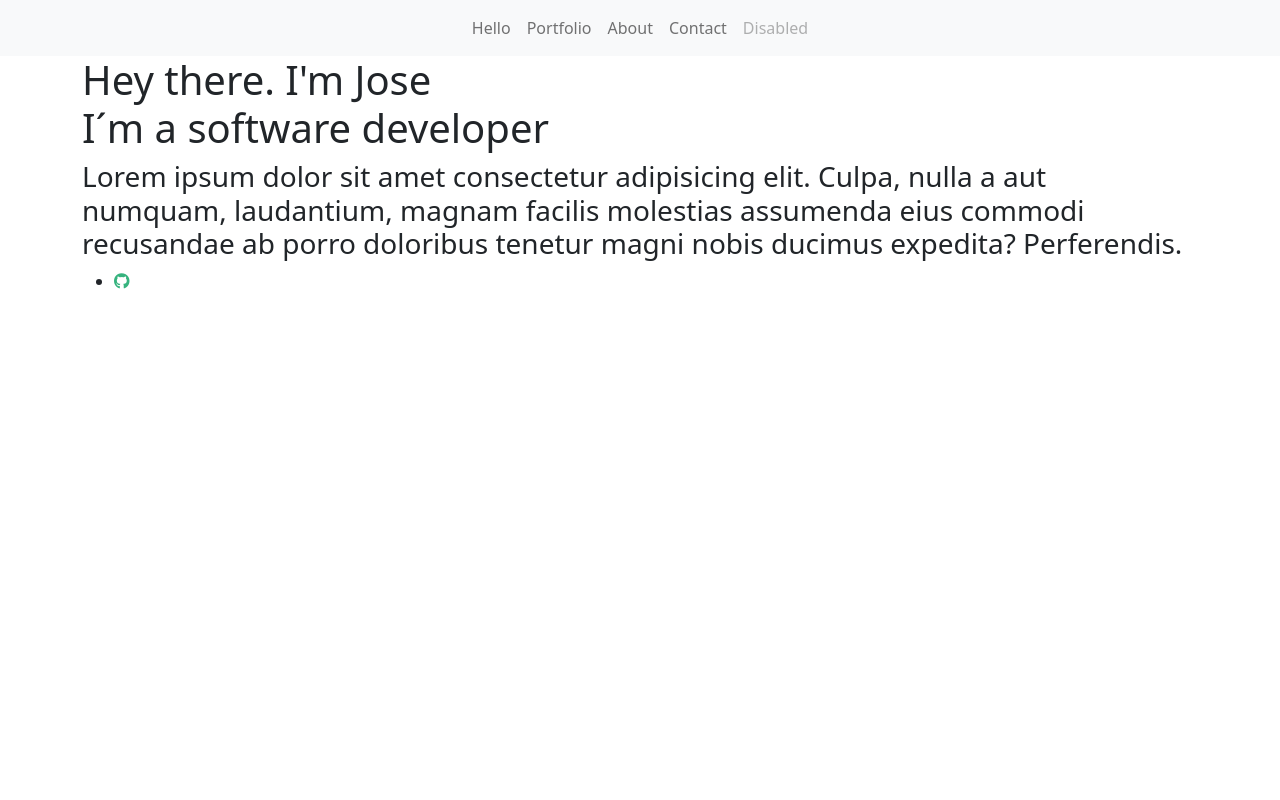
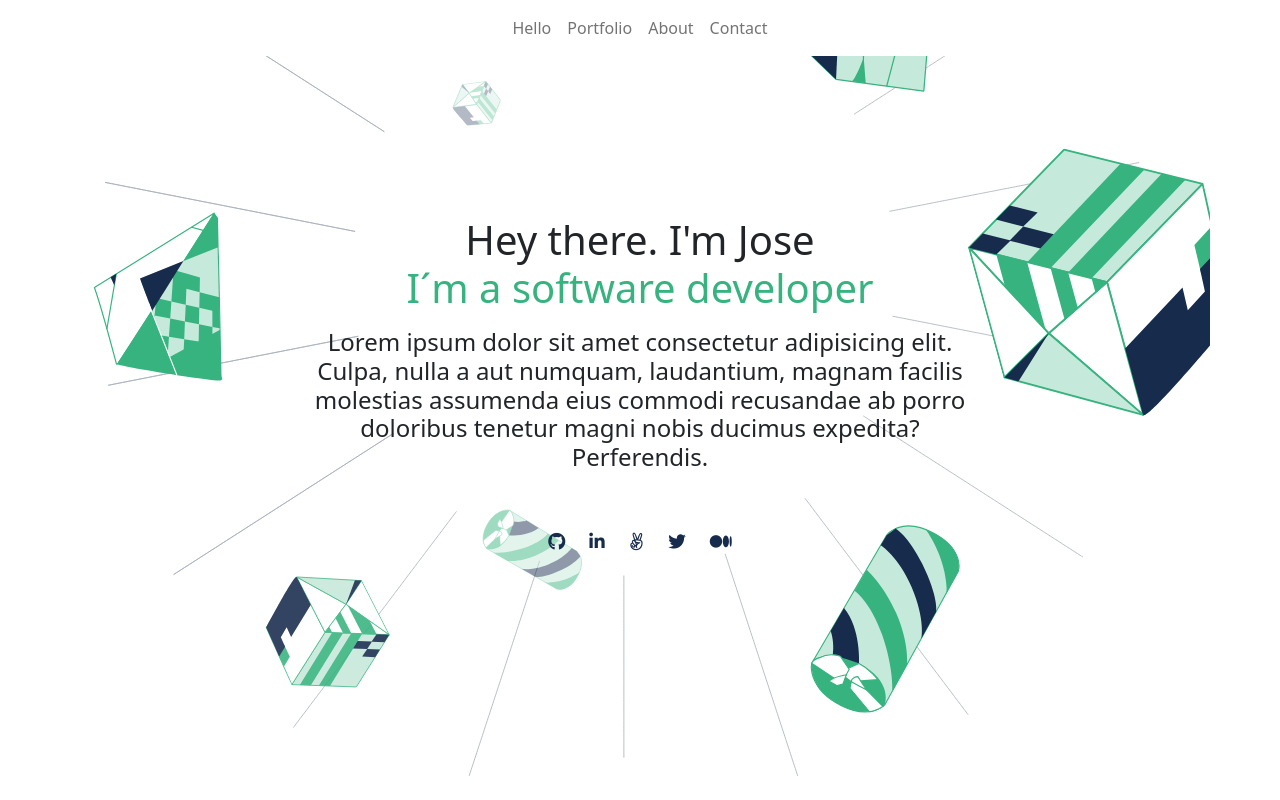
Before and after one commit to J2ZROMERO/portfolio, a website: page index.html in a window 1280 px wide. Drawn offline with nearby package versions, Linux system fonts and the light colour scheme.

Commit message:
navbar and welcome section completed

```diff
--- a/index.html
+++ b/index.html
@@ -10,8 +10,8 @@
 </head>
 <body>
     <!-- START NAVBAR -->
-<div class="container-fluid m-0 p-0">
-    <nav class="navbar navbar-expand-lg navbar-light bg-light">
+<div class="container-fluid m-0 p-0  w-900px">
+    <nav class="navbar navbar-expand-lg navbar-light bgT-light">
         <div class="container-fluid">
           <button class="navbar-toggler" type="button" data-bs-toggle="collapse" data-bs-target="#navbarNav" aria-controls="navbarNav" aria-expanded="false" aria-label="Toggle navigation">
             <span class="navbar-toggler-icon"></span>
@@ -30,9 +30,6 @@
               <li class="nav-item">
                 <a class="nav-link" href="#">Contact</a>
               </li>
-              <li class="nav-item">
-                <a class="nav-link disabled" href="#" tabindex="-1" aria-disabled="true">Disabled</a>
-              </li>
             </ul>
           </div>
         </div>
@@ -42,17 +39,40 @@
 
 
 
-        <div class="container">
-        <h1 class="presentation">Hey there. I'm Jose <br> <span>I´m a software developer</span> </h1>
-        <h3 class="presentation__speach">Lorem ipsum dolor sit amet consectetur adipisicing elit. Culpa, nulla a aut numquam, laudantium, magnam facilis molestias assumenda eius commodi recusandae ab porro doloribus tenetur magni nobis ducimus expedita? Perferendis.</h3>
-        <ul class="icons">
-            <li class="icons__media icons--style">
+        <div class="container presentation">
+        <h1 class="presentation__greeting text-center pb-1">Hey there. I'm Jose <br> <span>I´m a software developer</span> </h1>
+        <h3 class="presentation__speach text-center pt-1">Lorem ipsum dolor sit amet consectetur adipisicing elit. Culpa, nulla a aut numquam, laudantium, magnam facilis molestias assumenda eius commodi recusandae ab porro doloribus tenetur magni nobis ducimus expedita? Perferendis.</h3>
+        <ul class="presentation__icons d-flex pt-5">
+            <li class="presentation__icons__list--style">
                 <a href="">
                   <i class="fab fa-github"></i>
                 </a>
             </li>
+            <li class="presentation__icons__list--style ps-4">
+              <a href="">
+                <i class="fa-brands fa-linkedin-in"></i>
+              </a>
+          </li>
+          <li class="presentation__icons__list--style ps-4">
+            <a href="">
+              <i class="fa-brands fa-angellist"></i>
+            </a>
+        </li>
+        <li class="presentation__icons__list--style ps-4">
+          <a href="">
+            <i class="fa-brands fa-twitter"></i>
+          </a>
+      </li>
+      <li class="presentation__icons__list--style ps-4">
+        <a href="">
+          <i class="fa-brands fa-medium"></i>
+        </a>
+    </li>
         </ul>
+
       </div>
+
+
     </div>
 
 
--- a/scss/_custom.scss
+++ b/scss/_custom.scss
@@ -9,6 +9,8 @@ $quaternary: #172B4D;
 $quinary: #FFFFFF;
 // scss-docs-end theme-color-variables
 
+//Color links
+$link-color:       $quaternary;
 
 // Import bootstrap 5
 @import "../node_modules/bootstrap/scss/bootstrap.scss"
--- a/scss/components/_mixins.scss
+++ b/scss/components/_mixins.scss
@@ -0,0 +1,4 @@
+@mixin list-inline {
+    padding-left: 0;
+    list-style: none;
+}
--- /dev/null
+++ b/scss/sections/_presentation.scss
@@ -0,0 +1,30 @@
+@use '../custom.scss' as *;
+@use '../components/mixins' as *;
+
+.presentation {
+    padding-top: 10rem;
+    display: flex;
+    flex-direction: column;
+    height: 90vh;
+    width: 100%;
+    align-items: center;
+    background-image: url("../../assets/img/background.svg");
+    background-repeat: no-repeat;
+    background-size: cover;
+    background-position: center;
+    &__greeting {
+        span {
+            color: $primary;
+        }
+    }
+    &__speach {
+        width: 60%;
+        font-weight: 350;
+        font-size: 1.5rem;
+    }
+    &__icons {
+        @include list-inline;
+        font-size: 1.1rem;
+    }
+
+}
--- a/scss/style.scss
+++ b/scss/style.scss
@@ -3,3 +3,8 @@
 // IMPORT THE COMPONENTS
 
 // IMPORT THE SECTIONS
+@use './sections/presentation';
+
+body,html {
+    height: 100vh;
+}
```
Also changed, not shown: assets/css/style.css, assets/img/background.png (added), assets/img/background.svg (added), assets/js/social_media/media.js (added), scss/sections/_navbar.scss (added), 1 other file.
